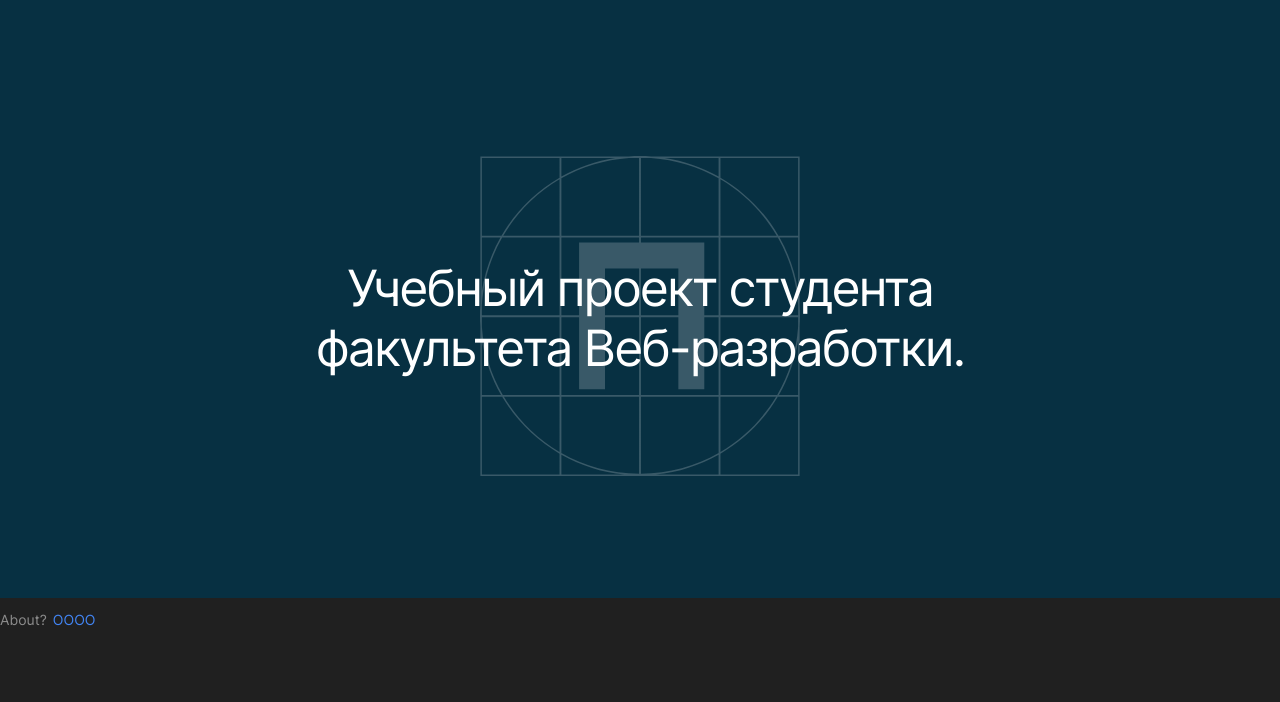
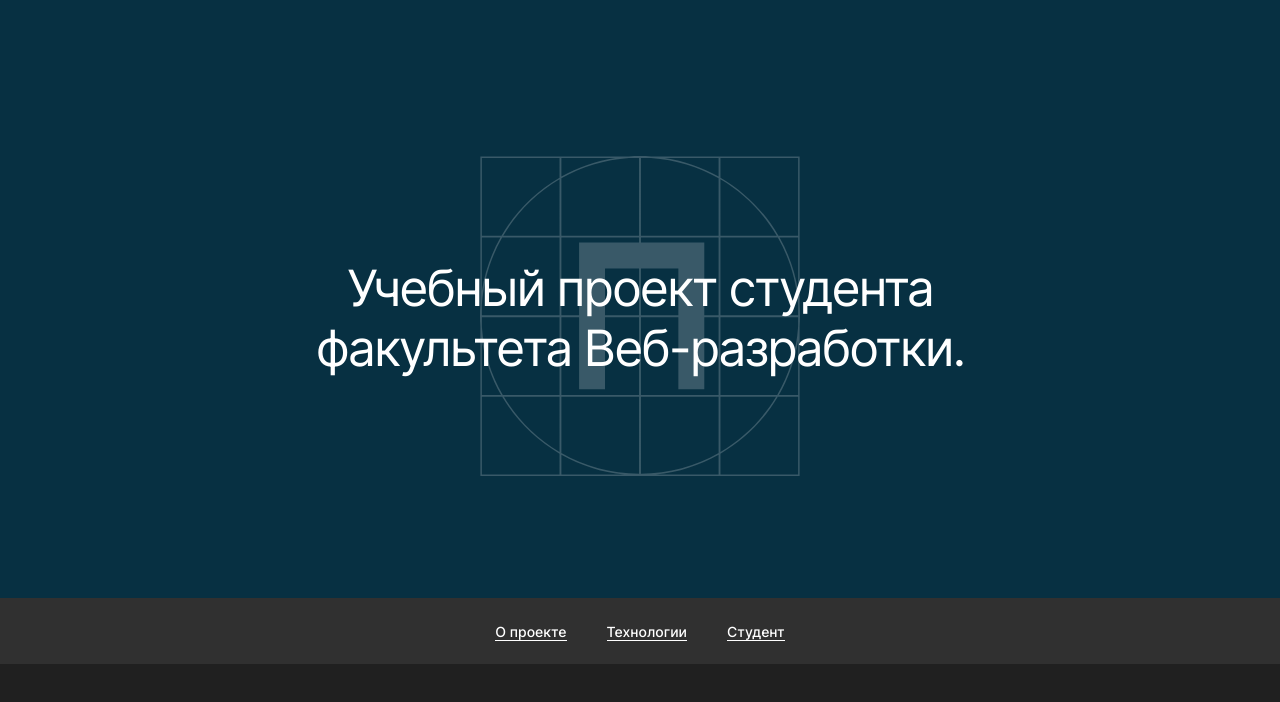
Before and after one commit to Glazapolzet/movies-explorer-frontend, a React (Create React App) app: page / in a window 1280 px wide. Shown: the top 702 px of the page. Built offline with nearby package versions, Linux system fonts and the light colour scheme.

Commit message:
feat: NavTab

```diff
--- a/src/app/index.js
+++ b/src/app/index.js
@@ -1,16 +1,18 @@
 import React from 'react';
 import './index.css';
-import { CaptionWithLink } from 'entities/caption';
-import {Promo} from "../components/Promo";
+import {Promo} from "components/Promo";
+import {NavTab} from "components/NavTab";
 
 const App = () => {
   return (
     <>
-      <Promo></Promo>
-      <CaptionWithLink
-        captionText={'About?'}
-        linkText={'OOOO'}
-        linkTo={'https://github.com/Glazapolzet/gnome/blob/dev-vypova-refactor/src/components/action-dot/ActionDot/ActionDot.tsx'}
+      <Promo/>
+      <NavTab
+        links={[
+          { text: "О проекте", href: "#aboutProject" },
+          { text: "Технологии", href: "#techs" },
+          { text: "Студент", href: "#aboutMe" },
+        ]}
       />
     </>
   );
--- /dev/null
+++ b/src/components/NavTab/index.js
@@ -0,0 +1 @@
+export { NavTab } from './ui/NavTab';
--- /dev/null
+++ b/src/components/NavTab/ui/NavTab.js
@@ -0,0 +1,24 @@
+import React from 'react';
+import styles from './NavTab.module.css';
+
+export const NavTab = ({ links }) => {
+  return (
+    <nav className={styles.navtab}>
+      <ul className={styles.list}>
+        {links.map((link, index) => (
+          <li
+            key={index}
+            className={styles.item}
+          >
+            <a
+              className={styles.link}
+              href={link.href}
+            >
+              {link.text}
+            </a>
+          </li>
+        ))}
+      </ul>
+    </nav>
+  )
+}
--- /dev/null
+++ b/src/components/NavTab/ui/NavTab.module.css
@@ -0,0 +1,36 @@
+.navtab {
+  display: flex;
+  width: 100%;
+  min-height: 66px;
+  background-color: var(--color-landing-lt);
+  justify-content: center;
+  align-items: center;
+}
+
+.list {
+  display: flex;
+  padding: 0;
+  margin: 0;
+  list-style: none;
+  width: fit-content;
+  column-gap: 40px;
+}
+
+.item {
+  width: fit-content;
+}
+
+.link {
+  text-decoration: none;
+  font-family: inherit;
+  font-size: var(--font-size-primary);
+  font-weight: var(--font-weight-bold);
+  line-height: var(--line-height-primary);
+  color: var(--color-text-primary);
+  border-bottom: 1px solid var(--color-text-primary);
+  transition: opacity var(--transition-primary);
+}
+
+.link:hover {
+  opacity: var(--opacity-link-hover);
+}
```
